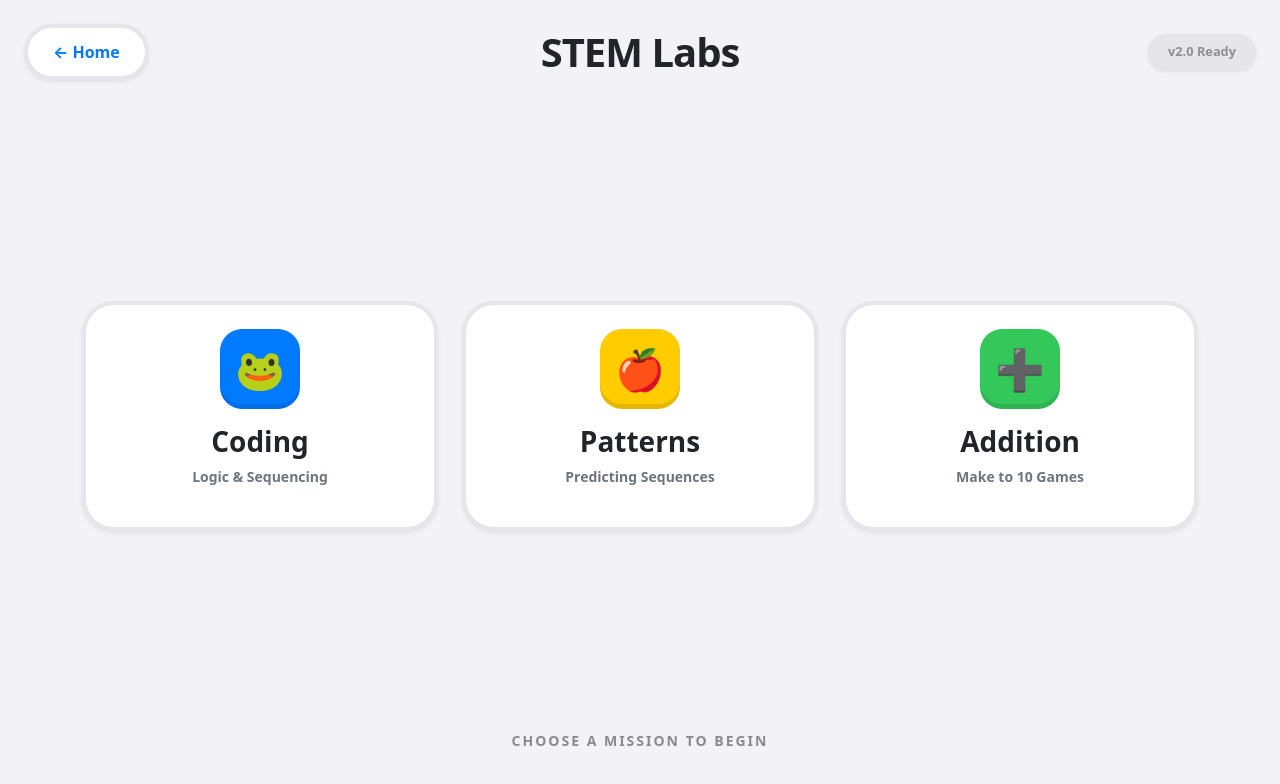
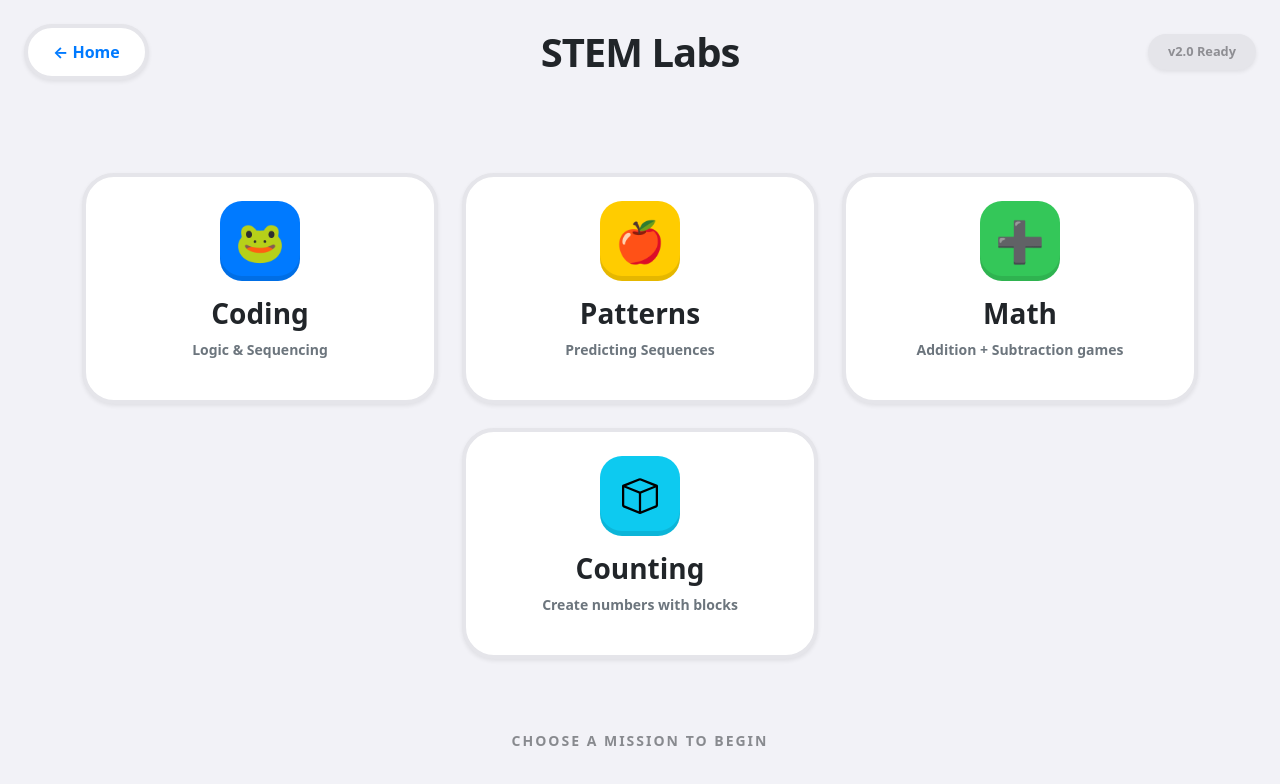
Before and after one commit to masonmedia/literacy-game, a Nuxt app: page /stem in a window 1280 px wide. Shown: the top 784 px of the page. Built offline with nearby package versions, Linux system fonts and the light colour scheme.

Commit message:
Add: readd counting game to stem landing page, add home/back button to literacy sound select landing page

```diff
--- a/app/data/gameData.json
+++ b/app/data/gameData.json
@@ -1,6 +1,6 @@
 {
   "unit-l": {
-    "title": "Le Son [l]",
+    "title": "Le Son 'L'",
     "baseSounds": ["le", "la", "li", "lo", "lu"],
     "colors": ["#8fbfda", "#00a6a6", "#efca08", "#f49f0a", "#f08700"],
     "words": [
@@ -27,7 +27,7 @@
     ]
   },
   "unit-s": {
-    "title": "Le Son [s]",
+    "title": "Le Son 'S'",
     "baseSounds": ["se", "sa", "si", "so", "su"],
     "colors": ["#ff8360", "#e8e288", "#7dce82", "#3cdbd3", "#00BEB4"],
     "words": [
@@ -54,7 +54,7 @@
     ]
   },
   "unit-m": {
-    "title": "Le Son [m]",
+    "title": "Le Son 'M'",
     "baseSounds": ["ma", "mi", "mo", "mu"],
     "colors": ["#b5a886", "#4C1E4F", "#fa7e61", "#f44174"],
     "words": [
@@ -81,7 +81,7 @@
     ]
   },
   "unit-n": {
-    "title": "Le Son [n]",
+    "title": "Le Son 'N'",
     "baseSounds": ["ne", "na", "ni", "no", "nu"],
     "colors": ["#031a6b", "#033860", "#087ca7", "#004385", "#05b2dc"],
     "words": [
@@ -108,7 +108,7 @@
     ]
   },
   "unit-f": {
-    "title": "Le Son [f]",
+    "title": "Le Son 'F'",
     "baseSounds": ["fe", "fa", "fi", "fo", "fu"],
     "colors": ["#e6c229", "#f17105", "#d11149", "#6610f2", "#1a8fe3"],
     "words": [
@@ -135,7 +135,7 @@
     ]
   },
   "unit-v": {
-    "title": "Le Son [v]",
+    "title": "Le Son 'V'",
     "baseSounds": ["ve", "va", "vi", "vo", "vu"],
     "colors": ["#264653", "#2a9d8f", "#e9c46a", "#f4a261", "#e76f51"],
     "words": [
--- a/app/pages/literacy/index.vue
+++ b/app/pages/literacy/index.vue
@@ -2007,6 +2007,8 @@ watch(score, (n) => {
 
     <Transition name="fade">
       <div v-if="gameState === 'menu'" class="screen menu-page p-5 overflow-auto h-100">
+        <NuxtLink to="/" class="nav-btn-ios border-ios rounded-pill text-decoration-none text-center fw-black shadow-sm">← Home</NuxtLink>
+
         <div class="container max-width-md">
           <div class="d-flex justify-content-center mb-5">
             <div class="ios-segmented-control shadow-sm menu-lang-toggle" style="padding: 10px;">
--- a/app/pages/stem/addition-mission.vue
+++ b/app/pages/stem/addition-mission.vue
@@ -1218,7 +1218,7 @@ onUnmounted(() => window.removeEventListener('keydown', handleKeyDown));
 
         <nav class="row align-items-center flex-shrink-0 mb-4 px-2">
             <div class="col-4 d-flex align-items-center gap-2">
-                <NuxtLink to="/stem" class="nav-btn-ios border-ios rounded-pill text-decoration-none text-center fw-black shadow-sm">← Back</NuxtLink>
+                <NuxtLink to="/stem" class="nav-btn-ios border-ios rounded-pill text-decoration-none text-center fw-bold shadow-sm">← Back</NuxtLink>
                 <button @click="toggleTarget" class="nav-btn-target shadow-sm fw-black">TARGET = {{ targetSum }}</button>
                 <button @click="toggleSolveMode" class="nav-btn-yellow shadow-sm fw-black">Solve for ?</button>
             </div>
--- a/app/pages/stem/index.vue
+++ b/app/pages/stem/index.vue
@@ -897,21 +897,25 @@ onMounted(() => {
             <NuxtLink to="/stem/addition-mission" class="mission-card-link">
               <div class="mission-card border-ios shadow-sm bg-white rounded-5 p-4 text-center h-100">
                 <div class="icon-circle bg-success mb-3 mx-auto">➕</div>
-                <h3 class="fw-black text-dark">Addition</h3>
-                <p class="text-secondary small fw-bold">Make to 10 Games</p>
+                <h3 class="fw-black text-dark">Math</h3>
+                <p class="text-secondary small fw-bold">Addition + Subtraction games</p>
               </div>
             </NuxtLink>
           </div>
 
-          <!-- <div class="col-12 col-md-4">
-            <NuxtLink to="/stem/subtraction-mission" class="mission-card-link">
+          <div class="col-12 col-md-4">
+            <NuxtLink to="/stem/counting" class="mission-card-link">
               <div class="mission-card border-ios shadow-sm bg-white rounded-5 p-4 text-center h-100">
-                <div class="icon-circle bg-info mb-3 mx-auto">-</div>
-                <h3 class="fw-black text-dark">Subtraction</h3>
-                <p class="text-secondary small fw-bold">Make to 10 Games</p>
+                <div class="icon-circle bg-info mb-3 mx-auto">
+                  <svg xmlns="http://www.w3.org/2000/svg" width="36" height="36" fill="black" class="bi bi-box" viewBox="0 0 16 16">
+                    <path d="M8.186 1.113a.5.5 0 0 0-.372 0L1.846 3.5 8 5.961 14.154 3.5zM15 4.239l-6.5 2.6v7.922l6.5-2.6V4.24zM7.5 14.762V6.838L1 4.239v7.923zM7.443.184a1.5 1.5 0 0 1 1.114 0l7.129 2.852A.5.5 0 0 1 16 3.5v8.662a1 1 0 0 1-.629.928l-7.185 2.874a.5.5 0 0 1-.372 0L.63 13.09a1 1 0 0 1-.63-.928V3.5a.5.5 0 0 1 .314-.464z"/>
+                  </svg>
+                </div>
+                <h3 class="fw-black text-dark">Counting</h3>
+                <p class="text-secondary small fw-bold">Create numbers with blocks</p>
               </div>
             </NuxtLink>
-          </div> -->
+          </div>
 
         </div>
       </div>
```
